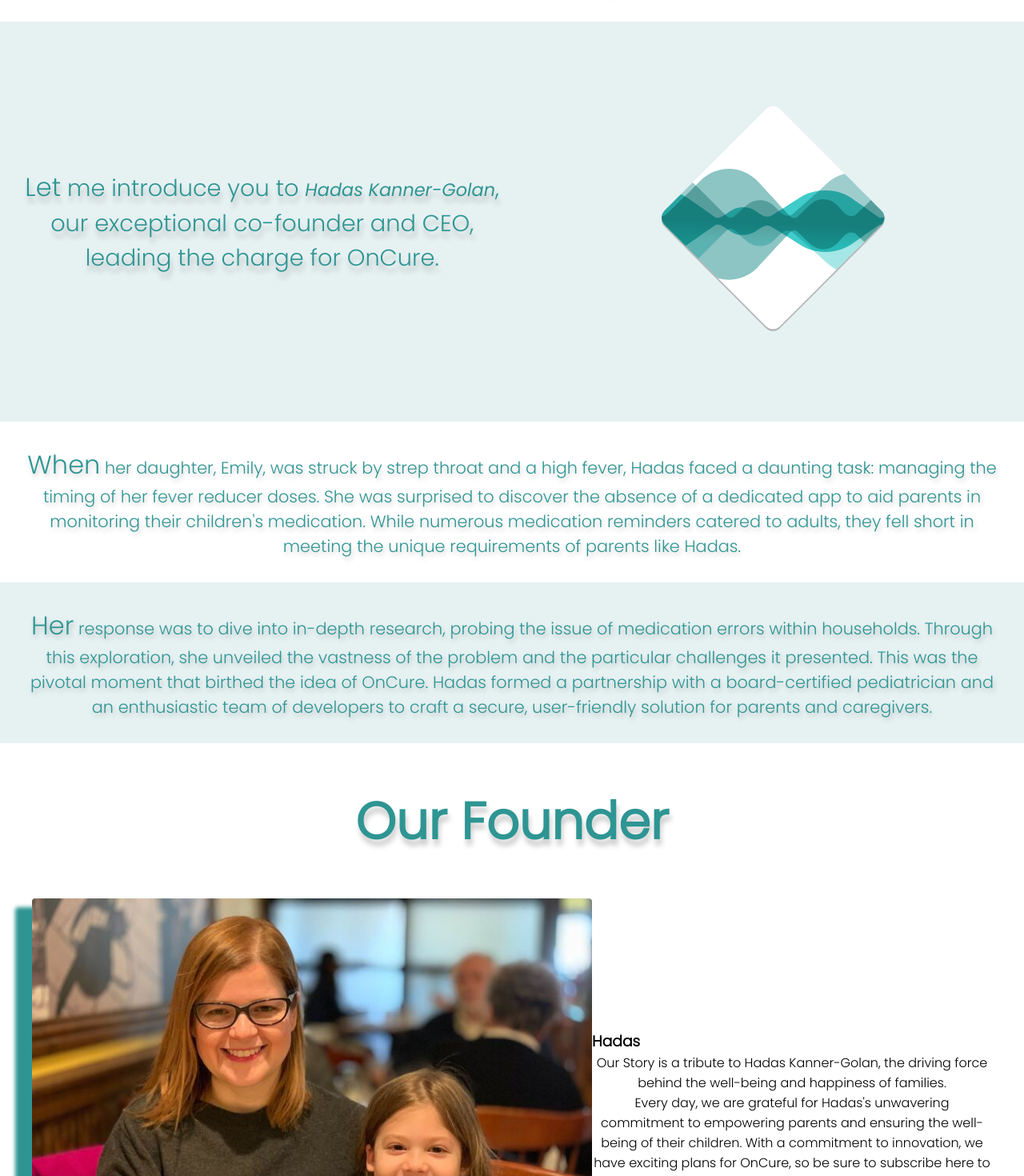
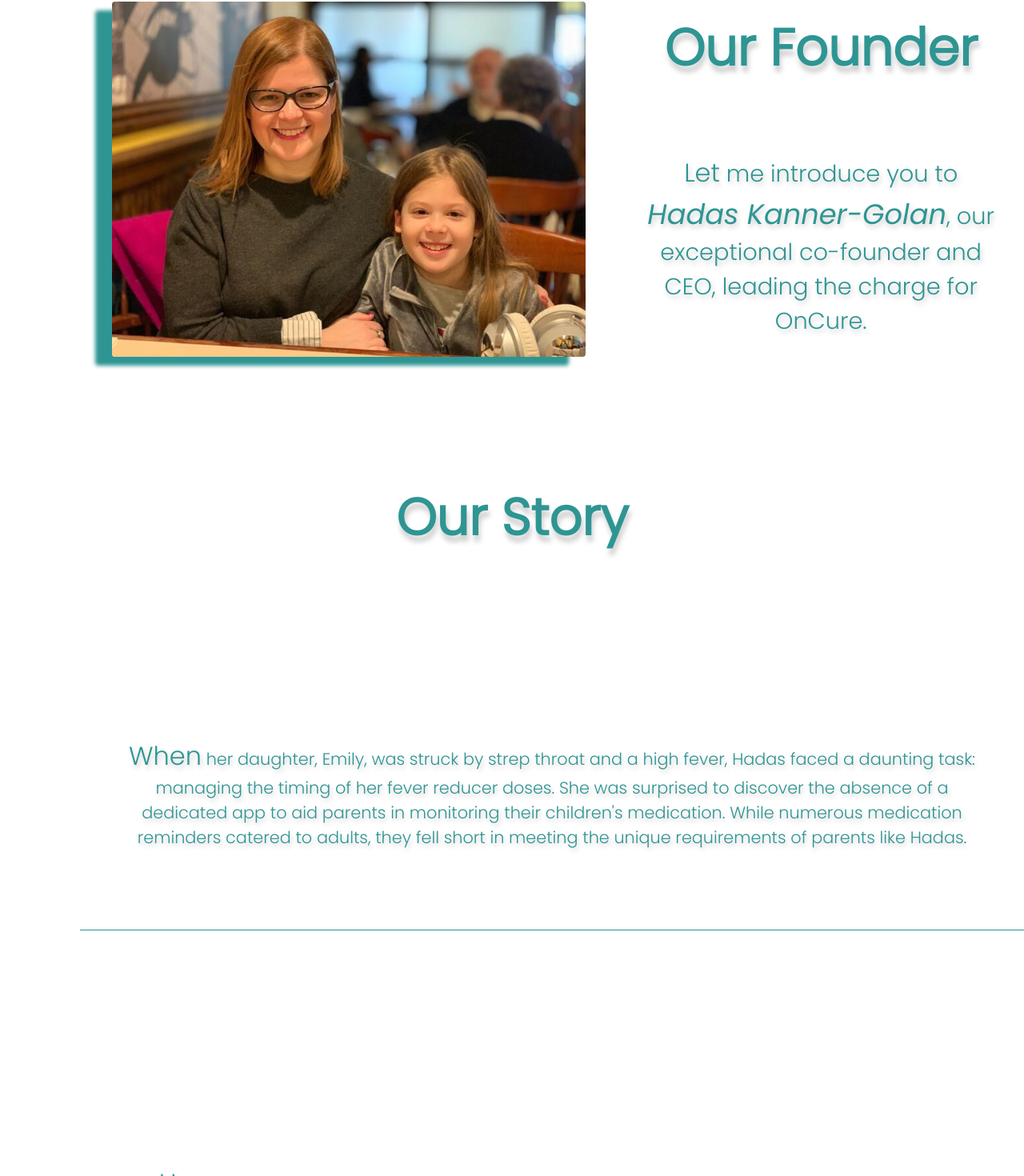
Before and after one commit to EncurageApp/encurageWeb, a React (Create React App) app: page /Founder in a window 1280 px wide. Shown: the part 677-2147 px from the top of the page at 80% size. Built offline with nearby package versions, Linux system fonts and the light colour scheme.

Commit message:
changes to founder page, built animateText and FounderAnimation components, need work on icons for animateText divs

```diff
--- /dev/null
+++ b/src/components/AnimateText.jsx
@@ -0,0 +1,28 @@
+import React, { useRef, useEffect, useState } from "react";
+
+export const AnimateText = ({ children }) => {
+  const textRef = useRef();
+  const [isVisible, setIsVisible] = useState(false);
+
+  const handleIntersection = (entries) => {
+    const entry = entries[0];
+    setIsVisible(entry.isIntersecting);
+  };
+
+  useEffect(() => {
+    const observer = new IntersectionObserver(handleIntersection);
+    observer.observe(textRef.current);
+
+    return () => {
+      observer.disconnect();
+    };
+  }, []);
+
+  const animationClass = isVisible ? "animate-paragraph" : "";
+
+  return (
+    <p ref={textRef} className={`animated-paragraph ${animationClass}`}>
+      {children}
+    </p>
+  );
+};
--- a/src/css/Founder.css
+++ b/src/css/Founder.css
@@ -56,69 +56,6 @@
 
 /*
 ============================================
-Story
-============================================
-*/
-
-.f-story-container {
-  text-align: center;
-  margin: 0 auto;
-}
-
-.f-story-container > div {
-  width: 100%;
-  display: flex;
-  flex-direction: column;
-}
-
-.f-story-container > div > p {
-  margin: 0 auto;
-  text-shadow: 2px 8px 6px rgba(0, 0, 0, 0.2),
-    0px -5px 35px rgba(255, 255, 255, 0.3);
-}
-
-.founder-animation {
-  width: 100%;
-  height: 300px;
-  display: flex;
-  justify-content: center;
-  align-items: center;
-  background-color: var(--primaryThree);
-}
-
-.f-story-container h2 {
-  font-size: 4rem;
-  color: var(--primaryFour);
-  text-align: center;
-  margin: 30px auto;
-  text-shadow: 2px 8px 6px rgba(0, 0, 0, 0.2),
-    0px -5px 35px rgba(255, 255, 255, 0.3);
-}
-
-.f-story-container p {
-  width: 100%;
-  text-align: center;
-  font-size: 1.3rem;
-  color: var(--primaryFour);
-  padding: 30px;
-  text-shadow: 2px 4px 6px rgba(0, 0, 0, 0.2),
-    0px -5px 35px rgba(255, 255, 255, 0.3);
-}
-
-.f-story-container span {
-  font-size: 2rem;
-}
-
-.name {
-  font-size: 1.4rem;
-}
-
-.f-story-container :nth-child(4) {
-  background: var(--primaryThree);
-}
-
-/*
-============================================
 Founder
 ============================================
 */
@@ -162,14 +99,82 @@
 }
 
 /*
+============================================
+Story
+============================================
+*/
+
+.f-story-container {
+  text-align: center;
+  margin: 0 auto;
+}
+
+.f-story-container > div {
+  width: 100%;
+  display: flex;
+  flex-direction: column;
+}
+
+.f-story-container > div > p {
+  margin: 0 auto;
+  text-shadow: 2px 8px 6px rgba(0, 0, 0, 0.2),
+    0px -5px 35px rgba(255, 255, 255, 0.3);
+}
+
+.f-story-container h2 {
+  font-size: 4rem;
+  color: var(--primaryFour);
+  text-align: center;
+  margin: 30px auto;
+  text-shadow: 2px 8px 6px rgba(0, 0, 0, 0.2),
+    0px -5px 35px rgba(255, 255, 255, 0.3);
+}
+
+.f-story-container p {
+  width: 100%;
+  text-align: center;
+  font-size: 1.3rem;
+  color: var(--primaryFour);
+  padding: 50px 30px;
+  text-shadow: 2px 4px 6px rgba(0, 0, 0, 0.2),
+    0px -5px 35px rgba(255, 255, 255, 0.3);
+}
+
+.f-story-container span {
+  font-size: 2rem;
+}
+
+.name {
+  font-size: 1.8rem;
+  transition: all 0.5s ease-in-out;
+}
+
+.animated-paragraph {
+  border-bottom: 0.3px solid var(--primaryFour);
+  opacity: 0;
+  transform: translateY(20px);
+  transition: opacity 3s ease-in-out, transform 3s ease-in-out;
+}
+
+.animated-paragraph.animate-paragraph {
+  opacity: 1;
+  transform: translateY(0);
+}
+
+.animated-paragraph.animate-paragraph.reverse {
+  opacity: 0;
+  transform: translateY(-10px);
+}
+
+/*
 =====================================================================
 Media Queries    Built from Mobile ==> Tablet/IPad ==> Desktop
 =====================================================================
 */
 
 /* Hero */
+/* Founder */
 /* Story */
-/* Founder */
 
 @media (min-width: 550px) and (max-width: 1100px) {
   /* Hero */
@@ -193,6 +198,11 @@
     height: 500px;
   }
 
+  .name {
+    font-size: 2rem;
+    transition: all 0.5s ease-in-out;
+  }
+
   /* Founder */
 }
 
@@ -207,19 +217,26 @@
   /* Story */
 
   .f-story-container > div {
-    flex-direction: row;
-    background-color: var(--primaryThree);
+    flex-direction: row-reverse;
     justify-content: center;
     align-items: center;
+    padding: 6rem 0;
+    padding-left: 100px;
   }
 
-  .f-story-container > div > p {
-    max-width: 60%;
+  .f-story-container > div > div > p {
+    max-width: 600px;
     font-size: 1.8rem;
+    justify-content: ;
   }
 
   .founder-animation {
     height: 500px;
+  }
+
+  .name {
+    font-size: 2.2rem;
+    transition: all 0.5s ease-in-out;
   }
 
   /* Founder */
--- a/src/pages/Founder.jsx
+++ b/src/pages/Founder.jsx
@@ -2,7 +2,8 @@
 
 //imgs
 import Hadas from "../imgs/hadas.jpg";
-import { FounderAnimation } from "../components/FounderAnimation";
+
+import { AnimateText } from "../components/AnimateText";
 
 export const Founder = () => {
   return (
@@ -14,55 +15,64 @@
       </section>
       <section>
         <div className="f-story-container">
-          <h2>Our Story</h2>
           <div>
+            <div>
+              <h2>Our Founder</h2>
               <p>
-              <span>Let</span> me introduce you to{" "}
-              <i className="name">Hadas Kanner-Golan</i>, our exceptional
+                <span>Let</span> me introduce you to
+                <i className="name"> Hadas Kanner-Golan</i>, our exceptional
                 co-founder and CEO, leading the charge for OnCure.
               </p>
-            <FounderAnimation />
             </div>
-          <p>
-            <span>When</span> her daughter, Emily, was struck by strep throat
-            and a high fever, Hadas faced a daunting task: managing the timing
-            of her fever reducer doses. She was surprised to discover the
-            absence of a dedicated app to aid parents in monitoring their
-            children's medication. While numerous medication reminders catered
-            to adults, they fell short in meeting the unique requirements of
-            parents like Hadas.
-          </p>
-          <p>
-            <span>Her</span> response was to dive into in-depth research,
-            probing the issue of medication errors within households. Through
-            this exploration, she unveiled the vastness of the problem and the
-            particular challenges it presented. This was the pivotal moment that
-            birthed the idea of OnCure. Hadas formed a partnership with a
-            board-certified pediatrician and an enthusiastic team of developers
-            to craft a secure, user-friendly solution for parents and
-            caregivers.
-          </p>
-        </div>
-      </section>
-      <section className="f-founder-container">
-        <h2>Our Founder</h2>
             <div className="f-founder-info">
               <div className="f-founder-img-container">
                 <img src={Hadas} alt="Founder of Company Hadas" />
               </div>
+            </div>
+          </div>
+
+          <h2>Our Story</h2>
           <div>
-            <h3>Hadas</h3>
+            <AnimateText>
               <p>
-              Our Story is a tribute to Hadas Kanner-Golan, the driving force
-              behind the well-being and happiness of families.
+                <span>When</span> her daughter, Emily, was struck by strep
+                throat and a high fever, Hadas faced a daunting task: managing
+                the timing of her fever reducer doses. She was surprised to
+                discover the absence of a dedicated app to aid parents in
+                monitoring their children's medication. While numerous
+                medication reminders catered to adults, they fell short in
+                meeting the unique requirements of parents like Hadas.
               </p>
+            </AnimateText>
+          </div>
+
+          <div>
+            <AnimateText>
               <p>
+                <span>Her</span> response was to dive into in-depth research,
+                probing the issue of medication errors within households.
+                Through this exploration, she unveiled the vastness of the
+                problem and the particular challenges it presented. This was the
+                pivotal moment that birthed the idea of OnCure. Hadas formed a
+                partnership with a board-certified pediatrician and an
+                enthusiastic team of developers to craft a secure, user-friendly
+                solution for parents and caregivers.
+              </p>
+            </AnimateText>
+          </div>
+
+          <div>
+            <AnimateText>
+              <p>
+                <span>Our </span>Story is a tribute to Hadas Kanner-Golan, the
+                driving force behind the well-being and happiness of families.
                 Every day, we are grateful for Hadas's unwavering commitment to
-              empowering parents and ensuring the well-being of their children.
-              With a commitment to innovation, we have exciting plans for
-              OnCure, so be sure to subscribe here to stay updated on our latest
-              developments.
+                empowering parents and ensuring the well-being of their
+                children. With a commitment to innovation, we have exciting
+                plans for OnCure, so be sure to subscribe here to stay updated
+                on our latest developments.
               </p>
+            </AnimateText>
           </div>
         </div>
       </section>
```
Lines whose indentation alone changed are shown as unchanged.
